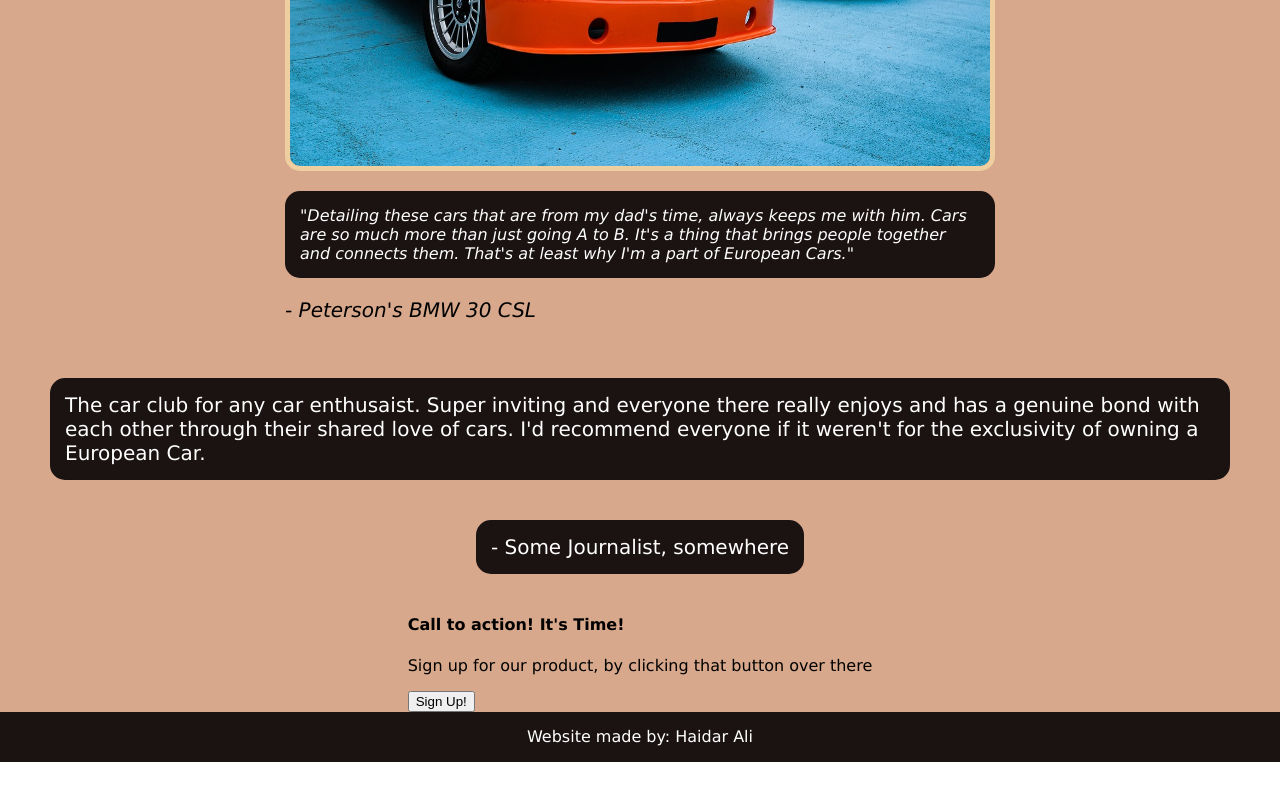
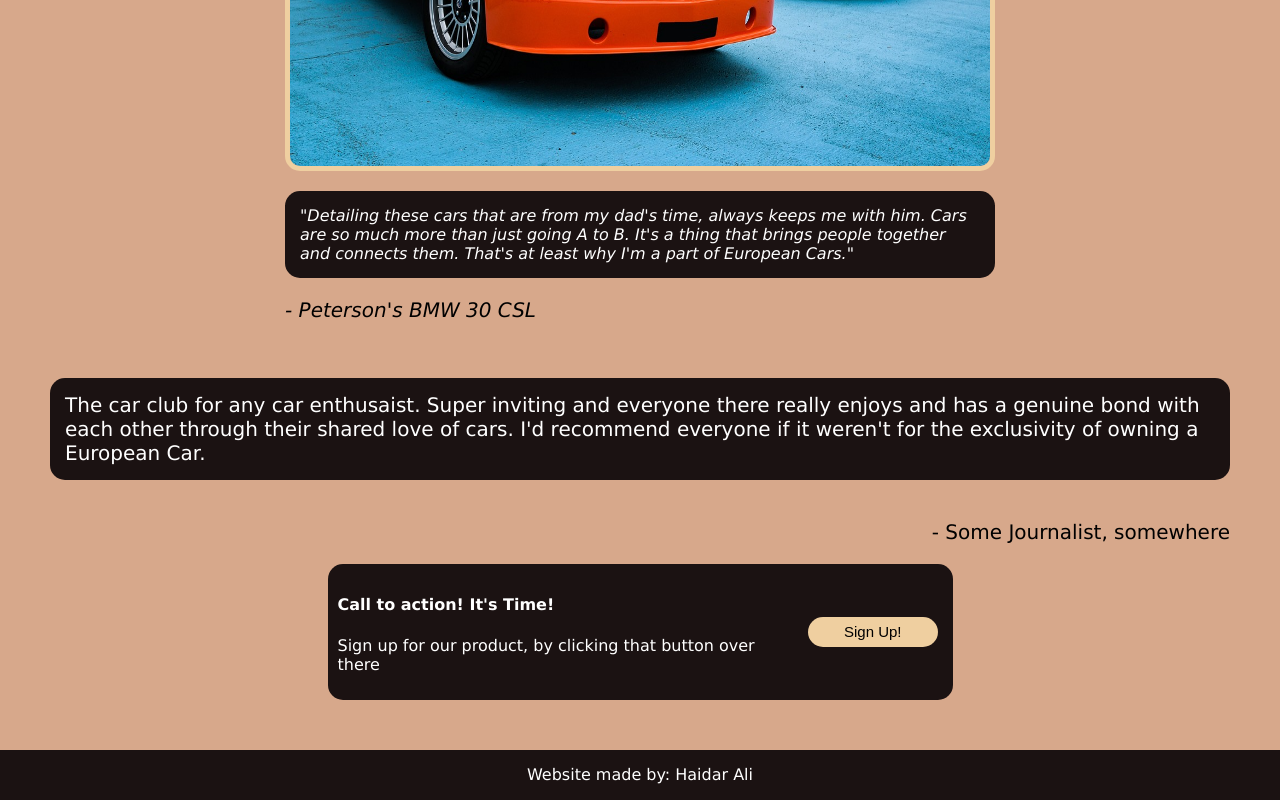
Before and after one commit to HaidarAli1/landing_page, a plain HTML site: page index.html in a window 1280 px wide. Shown: the part 3098-3898 px from the top of the page. Before the commit the page ends 3860 px from the top, so only its background shows below. Drawn offline with Linux system fonts and the light colour scheme.

Commit message:
styles: styling the last call to action button and giving footer space

```diff
--- a/index.html
+++ b/index.html
@@ -25,7 +25,7 @@
         <article class="header-text">
           <h1 id="header-title">The Worldwide <div id="euro-car">European Car</div> Club</h1>
           <p>The club around the world for european cars. We have members from all over the world: Portugal, Paragway, Canada, Finland, Japan, etc. We drive some of the most well known european brands: BMW, Mini, Volkswagen, Audi, Porsche, Mercedes-Benz, Pagani, Mclaren, Lamborghini. People across the globe driving some of the greatest cars ever made in european history. Why not join us at European Cars? </p>
-          <button id="header-signup-button">Sign Up</button>
+          <button class="header-signup-button">Sign Up</button>
         </article>
         <img id="header-image" src="images/porsche-911-turbo-3000196_1920.jpg" alt="porsche 911 turbo-s">
       </div>
@@ -55,12 +55,14 @@
       </div>
       <!--Quote from customer-->
         <p class="main-quote">The car club for any car enthusaist. Super inviting and everyone there really enjoys and has a genuine bond with each other through their shared love of cars. I'd recommend everyone if it weren't for the exclusivity of owning a European Car.</p>
-        <p class="main-quote">- Some Journalist, somewhere</p>
+        <p class="main-quoter-journalist">- Some Journalist, somewhere</p>
       <!--Call to action box, with a button-->
-      <div>
-        <h4>Call to action! It's Time!</h4>
-        <p>Sign up for our product, by clicking that button over there</p>
-        <button>Sign Up!</button>
+      <div class="call-to-action">
+        <div>
+          <h4>Call to action! It's Time!</h4>
+          <p>Sign up for our product, by clicking that button over there</p>
+        </div>
+        <button class="header-signup-button" id="call-signup-button">Sign Up!</button>
       </div>
     </main>
 
--- a/main.css
+++ b/main.css
@@ -29,7 +29,7 @@ main {
     flex-direction: column;
     align-items: center;
     flex-grow: 1;
-    padding: 0 50px 0 50px;
+    padding: 0 50px 50px 50px;
     background-color: #d7a88b;
     color: black;
 }
@@ -41,7 +41,7 @@ footer {
     background-color: #1b1212;
     color: white;
     height: 50px;
-    margin-top: auto;
+    margin-top: calc(auto);
 }
 
 a {
@@ -115,13 +115,43 @@ figure {
 }
 
 .main-quote {
-    display: flex;
     padding: 15px;
     background-color: #1b1212;
     color:white;
     font-size: 20px;
     border-radius: 15px;
     justify-content: end;
+}
+
+.main-quoter-journalist {
+    font-size: 20px;
+    color: black;
+    align-self: flex-end;
+}
+
+.header-signup-button {
+    display: inline-block;
+    border-radius: 4px;
+    background-color: #3882f6;
+    border: none;
+    color: #FFFFFF;
+    text-align: center;
+    font-size: 24px;
+    padding: 20px;
+    width: 200px;
+    margin: 5px;
+}
+
+.call-to-action {
+    display: flex;
+    color: white;
+    background-color: #1b1212;
+    padding: 10px;
+    padding-right: 15px;
+    width: 600px;
+    justify-content: space-between;
+    border-radius: 15px;
+    gap: 8px;
 }
 
 #header-image {
@@ -144,21 +174,21 @@ figure {
     font-style: italic;
 }
 
-#header-signup-button {
-    display: inline-block;
-    border-radius: 4px;
-    background-color: #3882f6;
-    border: none;
-    color: #FFFFFF;
-    text-align: center;
-    font-size: 24px;
-    padding: 20px;
-    width: 200px;
-    margin: 5px;
-}
-
 #euro-car {
     display: inline;
     font-style: bold;
     color: #EFCFA0;
 }
+
+#call-signup-button {
+    font-size: 15px;
+    background-color:#EFCFA0;
+    color: black;
+    font-style: bold;
+    width: 130px;
+    padding: 0;
+    margin: 0;
+    border-radius: 15px;
+    height: 30px;
+    align-self: center;
+}
```
